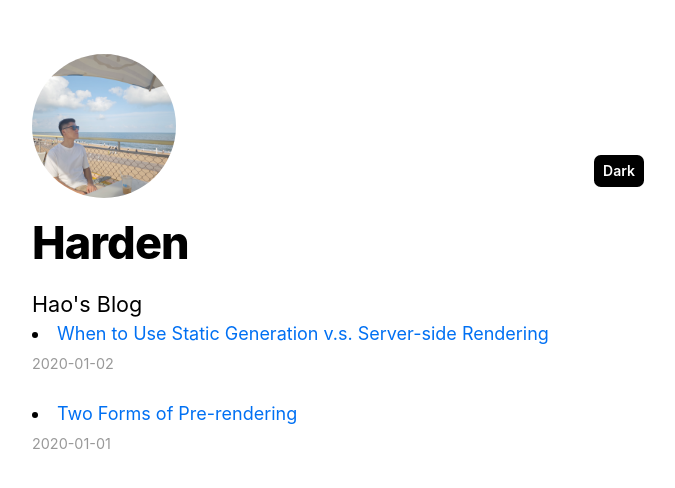
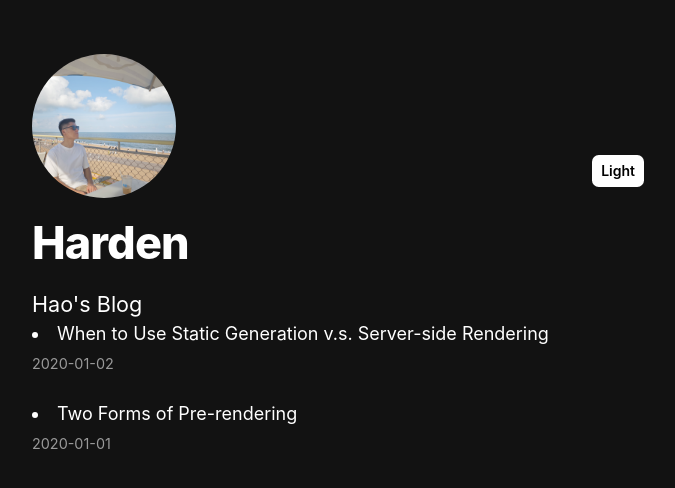
Before and after one commit to rocketsbigfan/blog, a Next.js app: page / in a window 1280 px wide. Shown: the top 488 px of the page, without its empty margins (302-977 px from the left). Built offline with nearby package versions, Linux system fonts and the light colour scheme.

Commit message:
feat: 测试自动分布

```diff
--- a/pages/_app.tsx
+++ b/pages/_app.tsx
@@ -7,7 +7,7 @@ export default function App({ Component, pageProps }) {
       enableSystem={true}
       attribute="class"
       // attribute="data-theme"
-      // defaultTheme="dark"
+      defaultTheme="dark"
     >
       <Component {...pageProps} />
     </ThemeProvider>
```
